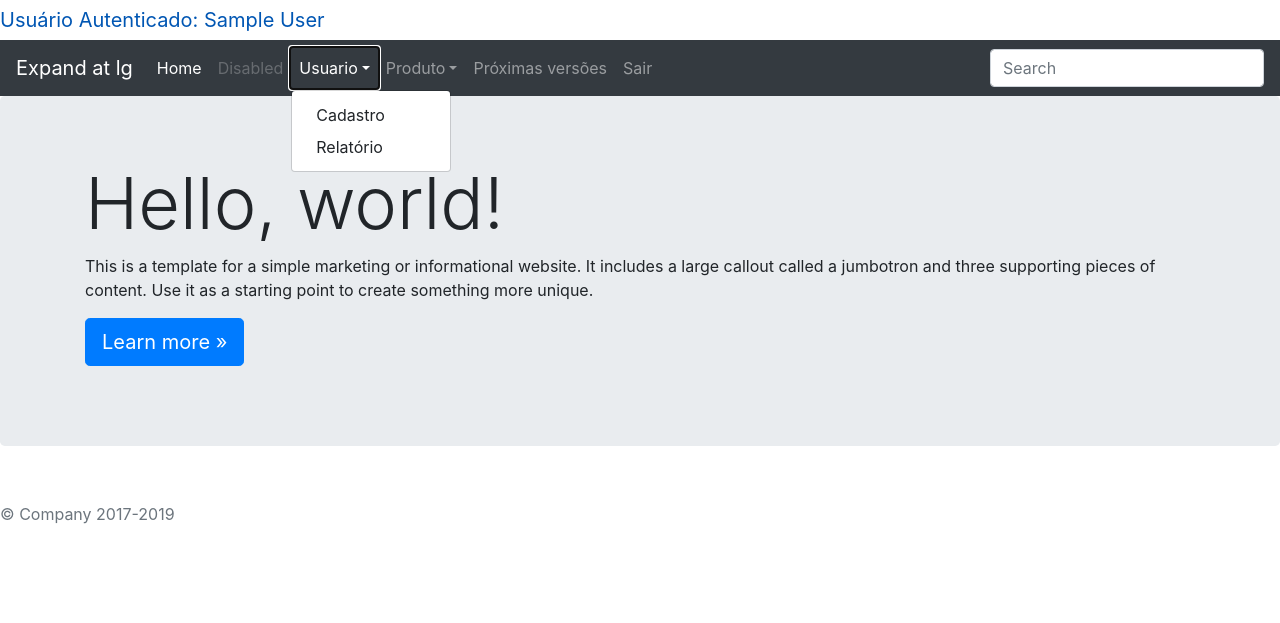
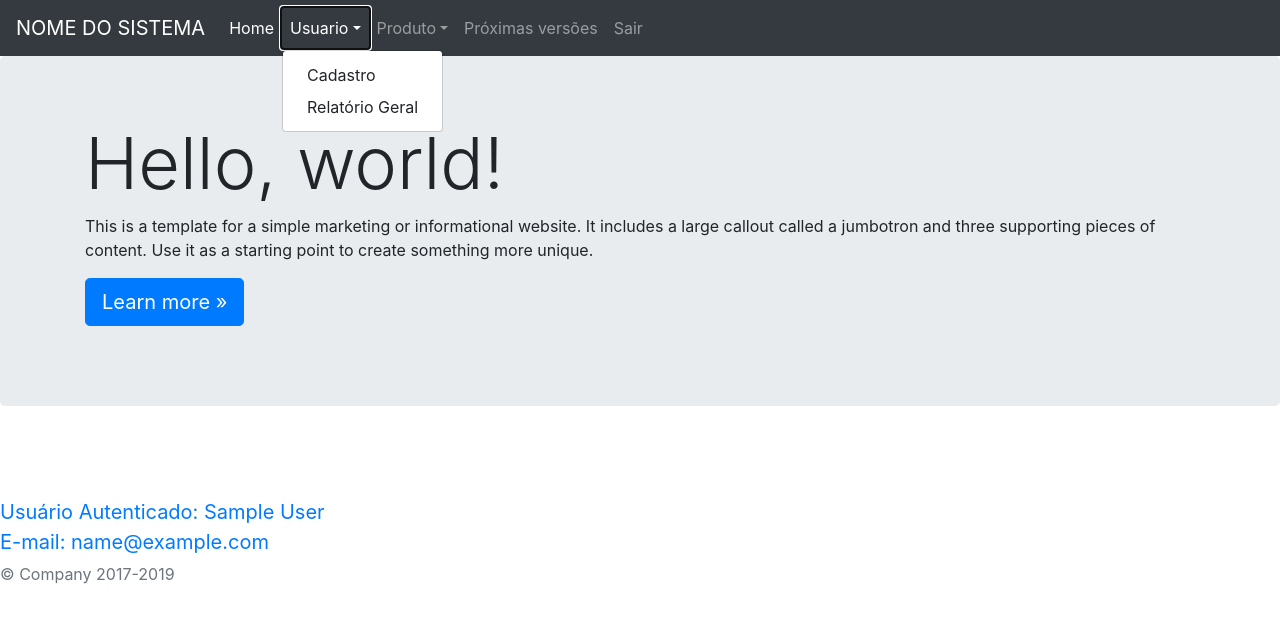
Before and after one commit to rafaelflorindo/Unifamma, a PHP site: page / in a window 1280 px wide, after a click on "Usuario". Shown: the top 623 px of the page. Run offline with PHP 8.4, Linux system fonts and the light colour scheme; the visitor is signed in with stand-in values (Sample User, id 1); some libraries are stand-ins or nearby versions.

Commit message:
Add files via upload

```diff
--- a/DesenvolvimentoWeb/Aula24-04-2020/index.php
+++ b/DesenvolvimentoWeb/Aula24-04-2020/index.php
@@ -8,7 +8,8 @@
     <meta name="viewport" content="width=device-width, initial-scale=1, shrink-to-fit=no">
     <title></title>
     <!--<link rel="stylesheet" href="bootstrap-4.1.3-dist/css/bootstrap.min.css">-->
-<link href="bootstrap-4.4.1/dist/css/bootstrap.min.css" rel="stylesheet" integrity="sha384-Vkoo8x4CGsO3+Hhxv8T/Q5PaXtkKtu6ug5TOeNV6gBiFeWPGFN9MuhOf23Q9Ifjh" crossorigin="anonymous">
+    <link href="bootstrap-4.4.1/dist/css/bootstrap.min.css" rel="stylesheet" integrity="sha384-Vkoo8x4CGsO3+Hhxv8T/Q5PaXtkKtu6ug5TOeNV6gBiFeWPGFN9MuhOf23Q9Ifjh" crossorigin="anonymous">
+
     <link rel="apple-touch-icon" href="/docs/4.4/assets/img/favicons/apple-touch-icon.png" sizes="180x180">
     <link rel="icon" href="/docs/4.4/assets/img/favicons/favicon-32x32.png" sizes="32x32" type="image/png">
     <link rel="icon" href="/docs/4.4/assets/img/favicons/favicon-16x16.png" sizes="16x16" type="image/png">
@@ -19,9 +20,8 @@
 
   </head>
   <body>
-    <a class="navbar-brand" href="#">Usuário Autenticado: <?=$_SESSION["nome"];?></a>
     <nav class="navbar navbar-expand-lg navbar-dark bg-dark">
-      <a class="navbar-brand" href="#">Expand at lg</a>
+      <a class="navbar-brand" href="#">NOME DO SISTEMA</a>
       <button class="navbar-toggler" type="button" data-toggle="collapse" data-target="#navbarsExample05" aria-controls="navbarsExample05" aria-expanded="false" aria-label="Toggle navigation">
         <span class="navbar-toggler-icon"></span>
       </button>
@@ -31,33 +31,33 @@
           <li class="nav-item active">
             <a class="nav-link" href="index.php">Home <span class="sr-only">(current)</span></a>
           </li>
-          <li class="nav-item">
+          <!--<li class="nav-item">
             <a class="nav-link disabled" href="#" tabindex="-1" aria-disabled="true">Disabled</a>
-          </li>
+          </li>-->
           <li class="nav-item dropdown">
             <a class="nav-link dropdown-toggle" href="#" id="dropdown05" data-toggle="dropdown" aria-haspopup="true" aria-expanded="false">Usuario</a>
             <div class="dropdown-menu" aria-labelledby="dropdown05">
               <a class="dropdown-item" href="view/formularioCadastro.php">Cadastro</a>
-              <a class="dropdown-item" href="view/relatorioTelaUsuario.php">Relatório</a>
+              <a class="dropdown-item" href="view/relatorioTelaUsuario.php">Relatório Geral</a>
             </div>
           </li>
           <li class="nav-item dropdown">
             <a class="nav-link dropdown-toggle" href="#" id="dropdown05" data-toggle="dropdown" aria-haspopup="true" aria-expanded="false">Produto</a>
             <div class="dropdown-menu" aria-labelledby="dropdown05">
-              <a class="dropdown-item" href="view/formularioCadastro.php">Cadastro</a>
-              <a class="dropdown-item" href="view/relatorioTelaUsuario.php">Relatório</a>
+              <a class="dropdown-item" href="#">Cadastro</a>
+              <a class="dropdown-item" href="#">Relatório</a>
             </div>
           </li>
           <li class="nav-item">
             <a class="nav-link" href="view/ProximaVersao.php">Próximas versões</a>
           </li>
           <li class="nav-item">
-            <a class="nav-link" href="controller/deslogar.php">Sair</a>
+            <a class="nav-link" href="deslogar.php">Sair</a>
           </li>
         </ul>
-        <form class="form-inline my-2 my-md-0">
+        <!--<form class="form-inline my-2 my-md-0">
           <input class="form-control" type="text" placeholder="Search">
-        </form>
+        </form>-->
       </div>
     </nav>
 
@@ -111,6 +111,10 @@
       </div>
     </div>
 <footer class="bd-footer text-muted">
+
+  <a class="navbar-brand" href="#"><br>Usuário Autenticado: <?=$_SESSION["nomeUsuario"];?>
+  <br>E-mail: <?=$_SESSION["emailUsuario"];?>
+</a>
   <p>&copy; Company 2017-2019</p>
 </footer>
     <script src="https://code.jquery.com/jquery-3.4.1.slim.min.js" integrity="sha384-J6qa4849blE2+poT4WnyKhv5vZF5SrPo0iEjwBvKU7imGFAV0wwj1yYfoRSJoZ+n" crossorigin="anonymous"></script>
--- a/DesenvolvimentoWeb/Aula24-04-2020/verificarLogin.php
+++ b/DesenvolvimentoWeb/Aula24-04-2020/verificarLogin.php
@@ -1,8 +1,6 @@
 <?php
- session_start();
+ session_start();//abre a sessão
  if (!$_SESSION){
    header("location: formularioLogin.php");
   }
-
-
 ?>
```
Also changed, not shown: DesenvolvimentoWeb/Aula24-04-2020/formularioLogin.php (+12 -4 lines).
